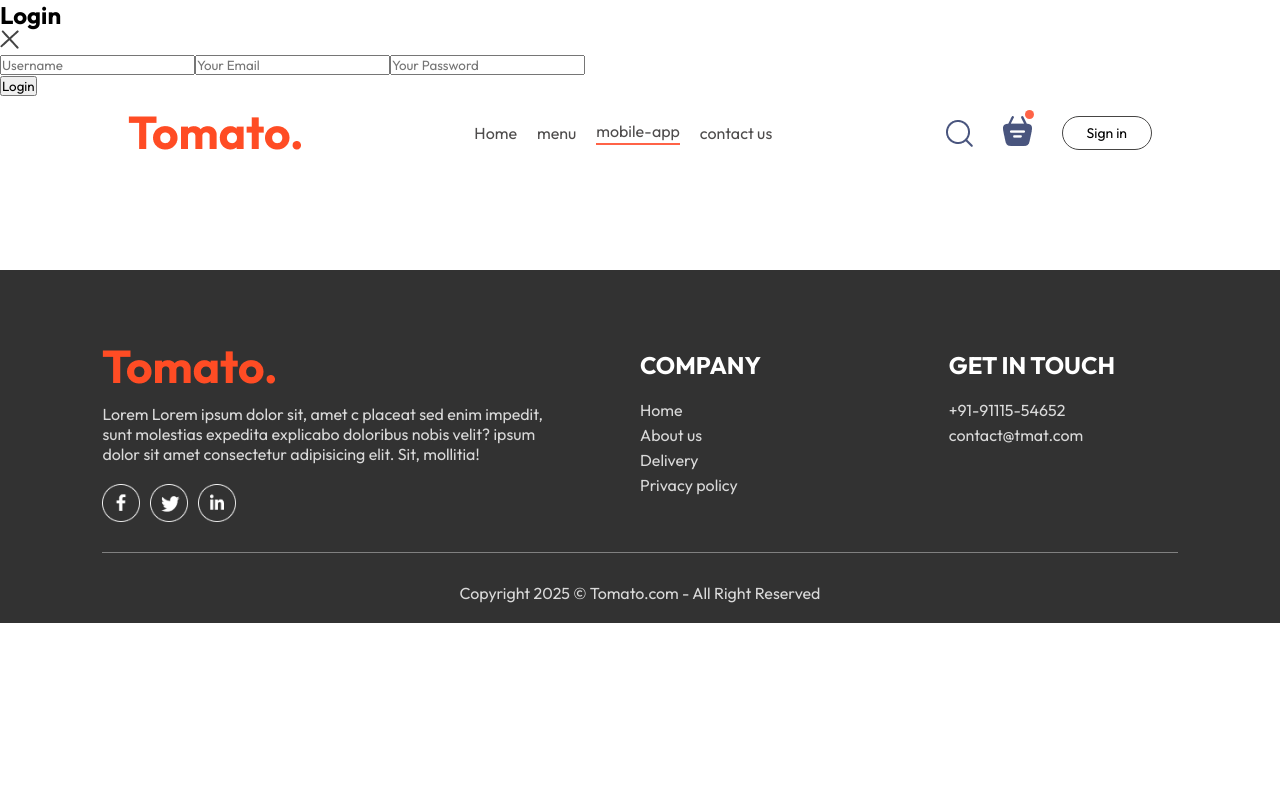
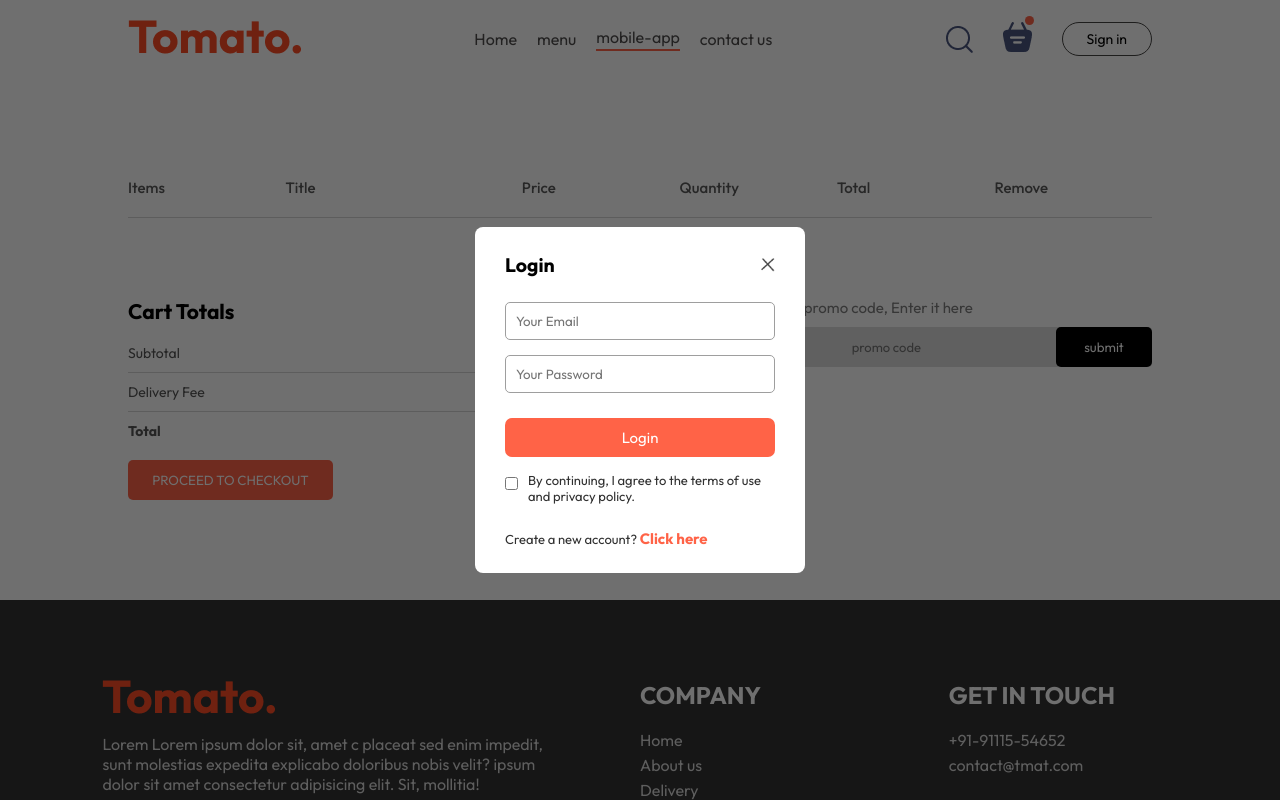
Before and after one commit to mdzaidalam-code/tomato-food-app, a React (Vite) app: page /c in a window 1280 px wide. Both pictures are taken after a click on the button "Sign in". Shown: the top 800 px of the page. Built offline with nearby package versions, Linux system fonts and the light colour scheme; a web font is replaced by a local one.

Commit message:
cart management

```diff
--- a/src/App.jsx
+++ b/src/App.jsx
@@ -9,16 +9,16 @@ import LoginPopup from './components/LoginPopup/LoginPopup'
 
 const App = () => {
 
-  const [showLogin,setShowLogin] = useState('false')
+  const [showLogin,setShowLogin] = useState(false)
 
   return (
     <>
-    {showLogin? <LoginPopup/> : <></>}
+    {showLogin? <LoginPopup setShowLogin={setShowLogin}/> : <></>}
     <div className='app'>
       <Navbar setShowLogin = {setShowLogin}/>
       <Routes>
          <Route path='/' element={<Home/>}/>
-         <Route path='/cart' element={<Cart/>}/>
+         <Route path='/c' element={<Cart/>}/>
          <Route path='/order' element={<PlacedOrder/>}/>
       </Routes>
     </div>
--- a/src/components/LoginPopup/LoginPopup.css
+++ b/src/components/LoginPopup/LoginPopup.css
@@ -0,0 +1,75 @@
+.login-popup{
+  z-index:1;
+  background-color: #00000090;
+  width: 100%;
+  height: 100%;
+  display: grid;
+  position: absolute;
+}
+
+.login-popup-container{
+  place-self:center;
+  width: max(23vw,330px);
+  background-color: white;
+  color: #303030;
+  display: flex;
+  flex-direction: column;
+  gap: 25px;
+  padding: 25px 30px;
+  font-size: 13px;
+  border-radius: 8px;
+  animation: fadeIn 0.5s;
+}
+
+.login-popup-title{
+  display: flex;
+  justify-content: space-between;
+  color: black;
+  align-items: center;
+}
+
+.login-popup-title img{
+  width: 14px;
+  cursor: pointer;
+}
+
+.login-popup-input{
+  display: flex;
+  flex-direction: column;
+  gap: 15px;
+}
+
+.login-popup-input input{
+  outline: none;
+  border: 1px solid #9e9e9e;
+  border-radius: 5px;
+  padding: 10px;
+}
+
+.login-popup-container button{
+  border: none;
+  border-radius: 7px;
+  color: white;
+  background-color: tomato;
+  font-size: 15px;
+  padding: 10px;
+  cursor: pointer;
+}
+
+.login-popup-condition{
+  display: flex;
+  align-items: start;
+  gap: 10px;
+  margin-top: -10px;
+}
+
+.login-popup-condition input{
+  margin-top: 5px;
+}
+
+.login-popup-container span{
+  color: tomato;
+  cursor: pointer;
+  font-size: 15px;
+  font-weight: 700;
+}
--- a/src/components/LoginPopup/LoginPopup.jsx
+++ b/src/components/LoginPopup/LoginPopup.jsx
@@ -1,29 +1,52 @@
-import React, { useState } from 'react'
-import './LoginPopup.css'
-import { assets } from '../../assets/frontend_assets/assets'
+import React, { useState } from "react";
+import "./LoginPopup.css";
+import { assets } from "../../assets/frontend_assets/assets";
 
-const LoginPopup = ({setShowLogin}) => {
-
-  const [currState,setCurrState] = useState('Login')
+const LoginPopup = ({ setShowLogin }) => {
+  const [currState, setCurrState] = useState("Login");
 
   return (
     <div className="login-popup">
-      <form className='login-popup-container'>
-          <div className="login-popup-title">
-            <h2>{currState}</h2>
-            <img onClick={()=>setShowLogin(false)} src={assets.cross_icon} alt="" />
-          </div>
-          <div className="login-popup-input">
-            <input type="text" placeholder='Username' required />
-            <input type="email" placeholder='Your Email' required />
-            <input type="password" placeholder='Your Password' required />
-          </div>
-          <button>
-            {currState==='Sign Up' ? 'Create account' : 'Login'}
-          </button>
+      <form className="login-popup-container">
+        <div className="login-popup-title">
+          <h2>{currState}</h2>
+          <img
+            onClick={() => {
+              setShowLogin(false);
+              console.log("Cross clicked");
+            }}
+            src={assets.cross_icon}
+            alt="close"
+          />
+        </div>
+        <div className="login-popup-input">
+          {currState === "Login" ? (
+            <></>
+          ) : (
+            <input type="text" placeholder="Username" required />
+          )}
+          <input type="email" placeholder="Your Email" required />
+          <input type="password" placeholder="Your Password" required />
+        </div>
+        <button>{currState === "Sign Up" ? "Create account" : "Login"}</button>
+        <div className="login-popup-condition">
+          <input type="checkbox" required />
+          <p>By continuing, I agree to the terms of use and privacy policy.</p>
+        </div>
+        {currState === "Login" ? (
+          <p>
+            Create a new account? {" "}
+            <span onClick={() => setCurrState("Sign Up")}>Click here</span>
+          </p>
+        ) : (
+          <p>
+            Already have an account? {" "}
+            <span onClick={() => setCurrState("Login")}>Login here</span>
+          </p>
+        )}
       </form>
     </div>
-  )
-}
+  );
+};
 
-export default LoginPopup
+export default LoginPopup;
--- a/src/components/navbar/Navbar.jsx
+++ b/src/components/navbar/Navbar.jsx
@@ -3,14 +3,16 @@ import "./Navbar.css";
 import { assets } from "../../assets/frontend_assets/assets";
 import { Link } from "react-router-dom";
 
-const Navbar = ({setShowLogin}) => {
+const Navbar = ({ setShowLogin }) => {
   const [menu, setMenu] = useState("mobile-app");
 
   return (
     <div className="navbar">
-      <img src={assets.logo} alt="" className="logo" />
+      <Link to='/' className="logo">
+      <img src={assets.logo} alt="" />
+      </Link>
       <ul className="navbar-menu">
-        <Link
+        <Link to='/'
           onClick={() => setMenu("home")}
           className={menu == "home" ? "active" : ""}
         >
@@ -40,11 +42,13 @@ const Navbar = ({setShowLogin}) => {
       </ul>
       <div className="navbar-right">
         <img src={assets.search_icon} alt="" />
-        <div className="navbar-search-icon">
+        <Link to="/c" className="navbar-search-icon">
           <img src={assets.basket_icon} alt="" />
           <div className="dot"></div>
-        </div>
-        <button onClick={()=>setShowLogin(true)} className="signin">Sign in</button>
+        </Link>
+        <button onClick={() => setShowLogin(true)} className="signin">
+          Sign in
+        </button>
       </div>
     </div>
   );
--- a/src/pages/Cart/Cart.css
+++ b/src/pages/Cart/Cart.css
@@ -0,0 +1,113 @@
+.cart{
+  margin-top: 100px;
+}
+
+.cart-items-title{
+  display: grid;
+  grid-template-columns: 1fr 1.5fr 1fr 1fr 1fr 1fr;
+  align-items: center;
+  font-size: max(1vw,15px);
+  color: rgb(89, 89, 89);
+  font-weight: 500;
+}
+
+.cart-items-item{
+  margin: 10px 0;
+  color: black;
+  font-size: 14px;
+  font-weight: 400;
+}
+
+.cart-items-title img {
+  width: 6vw;
+}
+
+.cart hr {
+  height: 1px;
+  background-color: #d6d6d6;
+  border: none;
+}
+
+.cart-items-item .cross {
+  cursor: pointer;
+}
+
+.cart-bottom{
+  display: flex;
+  justify-content: space-between;
+  margin: 80px 0;
+  gap: max(12vw,20px);
+}
+
+.cart-total{
+  display: flex;
+  flex-direction: column;
+  gap: 20px;
+  flex: 1;
+  font-size: 14px;
+}
+
+.cart-total-detail{
+  display: flex;
+  justify-content: space-between;
+  color: #555;
+}
+
+.cart-total hr{
+  margin: 10px 0;
+}
+
+.cart-total button{
+  border: none;
+  color: white;
+  background-color: tomato;
+  border-radius: 5px;
+  padding: 12px 0;
+  width: max(16vw,200px);
+  cursor: pointer;
+}
+
+.cart-promocode{
+  flex: 1;
+}
+
+.cart-promocode p{
+  color: #7e7e7e;
+  font-size: 15px;
+  margin-bottom: 10px;
+}
+
+.cart-promocode-input{
+  background-color: #dddddd;
+  display: flex;
+  justify-content: space-between;
+  border-radius: 4px;
+  gap: 10px;
+}
+
+.cart-promocode-input input{
+  border: none;
+  text-align: center;
+  background-color: transparent;
+  outline: none;
+  padding-left: 10px;
+  font-size: 13px;
+  width: 100%;
+}
+.cart-promocode-input button{
+  color: white;
+  background-color: black;
+  padding: 12px 0;
+  width: max(10vw,100px);
+  border: none;
+  border-radius: 5px;
+}
+/* .cart-total h2{
+  margin-bottom: 20px;
+}
+
+.cart-total button{
+  margin-top: 15px;
+}
+
+} */
--- a/src/pages/Cart/Cart.jsx
+++ b/src/pages/Cart/Cart.jsx
@@ -1,9 +1,86 @@
-import React from 'react'
+import React, { useContext } from 'react'
 import './Cart.css'
+import { food_list } from '../../assets/frontend_assets/assets'
+import { StoreContext } from '../../Context/StoreContext'
 
 function Cart() {
+
+  const {cartItems,food_list,removeFromCart} = useContext(StoreContext)
+
   return (
-    <div>Cart</div>
+    <div className='cart'>
+      <div className="cart-items">
+      <div className="cart-items-title">
+        <p>Items</p>
+        <p>Title</p>
+        <p>Price</p>
+        <p>Quantity</p>
+        <p>Total</p>
+        <p>Remove</p>
+      </div>
+      <br />
+      <hr />
+
+      {food_list.map((item,index)=>{
+        if (cartItems[item._id]>0) {
+          return(
+            <div>
+
+                <div className="cart-items-title cart-items-item" key={item._id}>
+
+                  <img src={item.image} alt="" />
+                  <p>{item.name}</p>
+                  <p>${item.price}</p>
+                  <p>{cartItems[item._id]}</p>
+                  <p>${item.price * cartItems[item._id]}</p>
+                  <p onClick={()=>removeFromCart(item._id)} className='cross'>x</p>
+                </div>
+
+                <hr />
+            </div>
+          )
+        }
+      })}
+      </div>
+
+      <div className="cart-bottom">
+        <div className="cart-total">
+          <h2>
+            Cart Totals
+          </h2>
+          <div>
+            <div className="cart-total-detail">
+            <p>Subtotal</p>
+            <p>0</p>
+          </div>
+          <hr />
+          <div className="cart-total-detail">
+              <p>Delivery Fee</p>
+              <p>0</p>
+          </div>
+          <hr />
+          <div className="cart-total-detail">
+              <b>Total</b>
+              <b>0</b>
+          </div>
+          </div>
+          <button>
+          PROCEED TO CHECKOUT
+        </button>
+        </div>
+        <div className="cart-promocode">
+          <div className='name'>
+            <p>If you have a promo code, Enter it here</p>
+            <div className="cart-promocode-input">
+              <input type="text" placeholder='promo code'/>
+            <button>
+              submit
+            </button>
+            </div>
+          </div>
+        </div>
+      </div>
+    </div>
   )
 }
 
```
